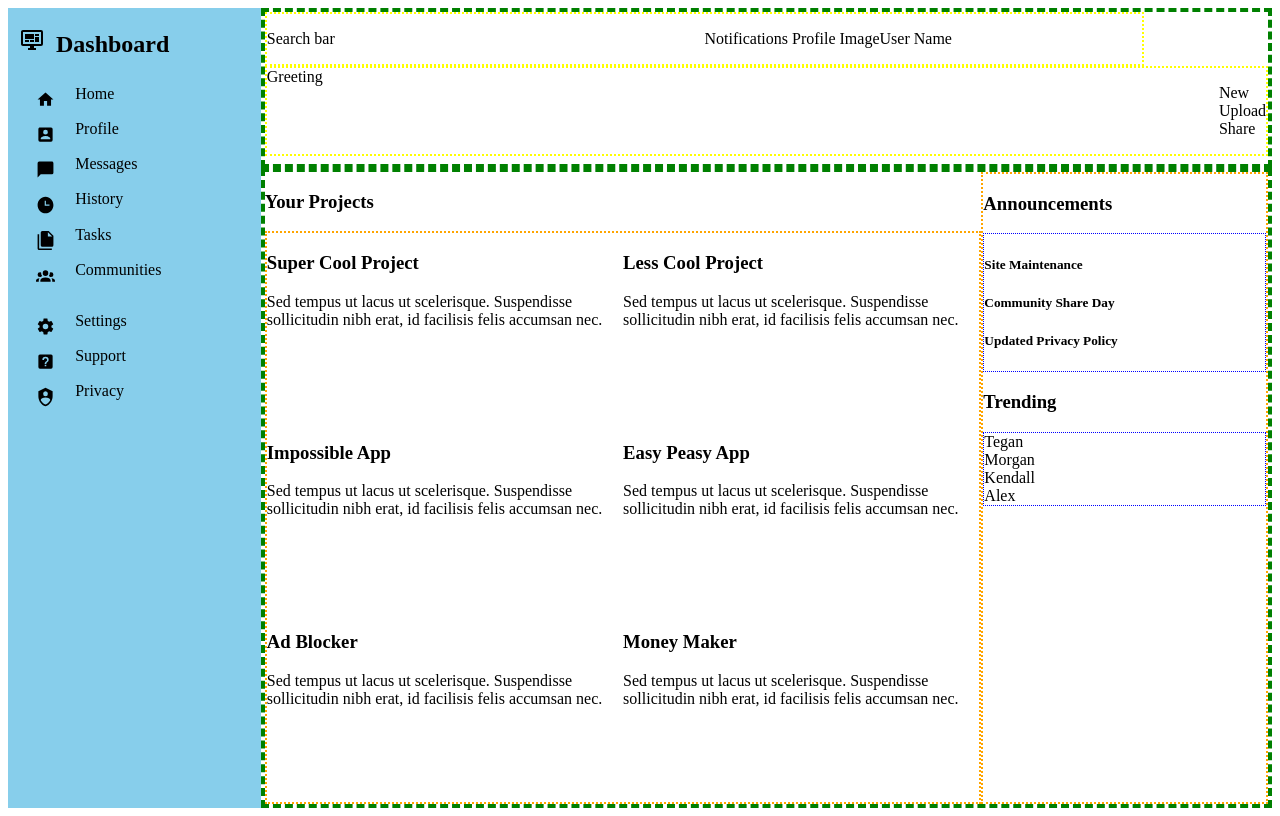
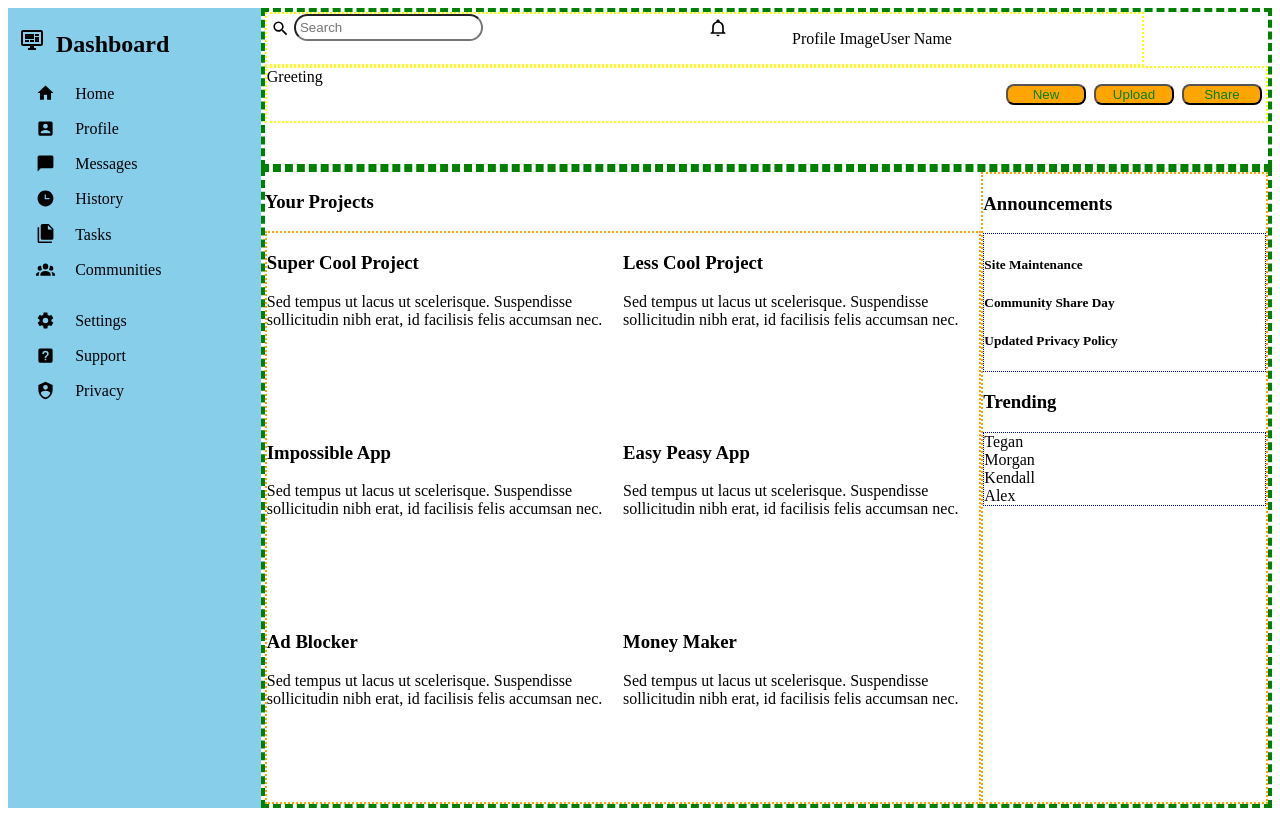
Before and after one commit to Adamnson/admin-dashboard, a plain HTML site: page index.html in a window 1280 px wide. Drawn offline with Linux system fonts and the light colour scheme; a script that the page names is missing.

Commit message:
(feat) fix icon alignment in sidebar, add icons and buttons styling in header

```diff
--- a/index.html
+++ b/index.html
@@ -27,18 +27,18 @@
   <div class="container">
     <div class="header">
       <div class="line-1">
-        <p>Search bar</p>
-        <p>Notifications</p>
+       <div><img src="resources/search.svg" alt="search-icon" id="search-icon"><input type="text" id="search-bar" placeholder="Search"></div>
+        <img src="resources/bell-outline.svg" id="notification-icon">
         <p>Profile Image</p>
         <p>User Name</p>
       </div>
       <div class="line-2">
         <div>Greeting</div>
         <div>
-          <ul>
-            <li>New</li>
-            <li>Upload</li>
-            <li>Share</li>
+          <ul class="button-array">
+            <li><button>New</button></li>
+            <li><button>Upload</button></li>
+            <li><button>Share</button></li>
           </ul>
         </div>
       </div>
--- a/style.css
+++ b/style.css
@@ -73,4 +73,30 @@ li  > img {
   position: relative;
   left: max(-1rem, -10%,-1.5rem);
   vertical-align: middle;
+  top: -0.4rem;
 }
+
+#search-icon,
+#notification-icon {
+  max-height: 1.2rem;
+  padding: 0.25rem;
+  vertical-align: middle;
+}
+
+#search-bar {
+  padding : 0.25rem;
+  border-radius: 1rem;
+}
+
+.button-array {
+  display: flex;
+  justify-content: space-between;
+}
+
+button {
+  width: 5rem;
+  background-color: orange;
+  color: green;
+  margin-inline: 0.25rem;
+  border-radius: 0.5rem;
+}
```
